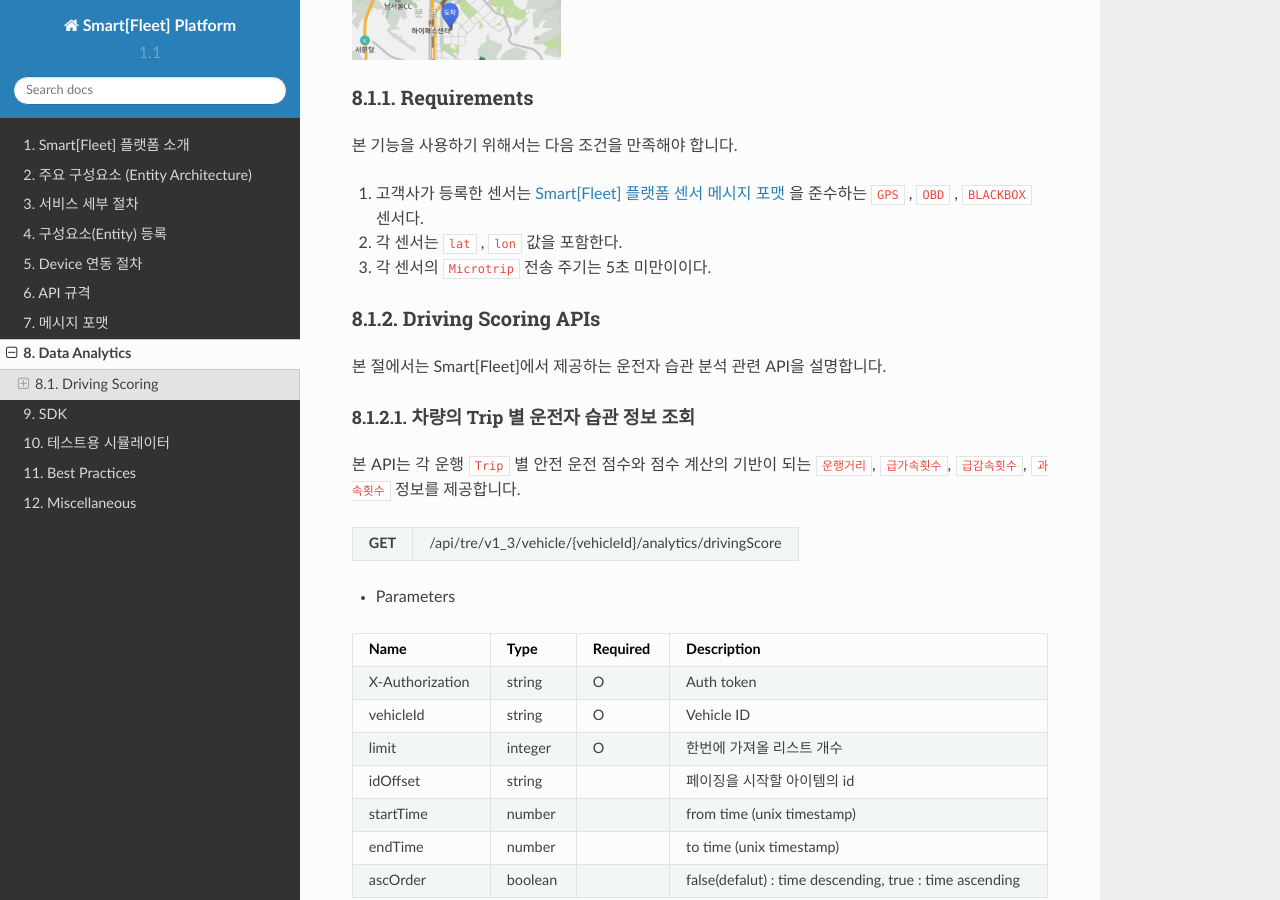
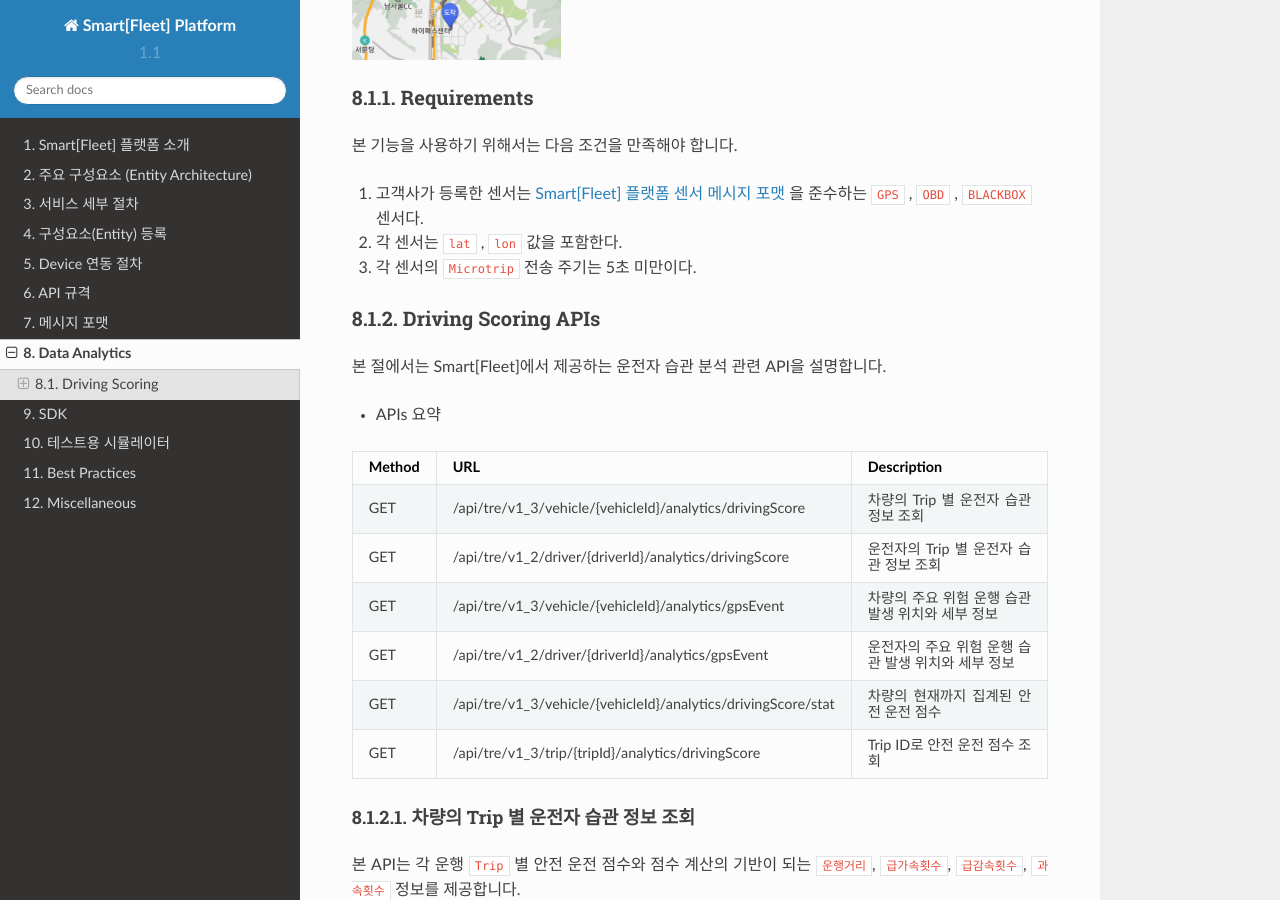
Before and after one commit to skt-smartfleet/web_document, a Sphinx documentation site: the page built from source/dataanalytics.rst, in a window 1280 px wide and 900 px high, scrolled down 1314 px. Built offline with Sphinx 7.4.7 and the Read the Docs theme 2.0.0, drawn with Linux system fonts in a browser that asks for light colours; some of the changed text lies outside the part shown.

Commit message:
APIs 요약 추가

```diff
--- a/source/dataanalytics.rst
+++ b/source/dataanalytics.rst
@@ -42,7 +42,7 @@
 
 1. 고객사가 등록한 센서는 `Smart[Fleet] 플랫폼 센서 메시지 포맷 <http://smart-fleet-docs.readthedocs.io/ko/latest/message/#id6>`__ 을 준수하는 ``GPS`` , ``OBD`` , ``BLACKBOX`` 센서다.
 2. 각 센서는 ``lat`` , ``lon`` 값을 포함한다.
-3. 각 센서의 ``Microtrip`` 전송 주기는 5초 미만이이다.
+3. 각 센서의 ``Microtrip`` 전송 주기는 5초 미만이다.
 
 
 Driving Scoring APIs
@@ -50,6 +50,27 @@
 
 본 절에서는 Smart[Fleet]에서 제공하는 운전자 습관 분석 관련 API을 설명합니다.
 
+- APIs 요약
+
+.. rst-class:: table-width-fix
+.. rst-class:: table-width-full
+.. rst-class:: text-align-justify
+
++---------+----------------------------------------------------------------+----------------------------------------------------------+
+| Method  | URL                                                            | Description                                              |
++=========+================================================================+==========================================================+
+| GET     | /api/tre/v1_3/vehicle/{vehicleId}/analytics/drivingScore       | 차량의 Trip 별 운전자 습관 정보 조회                     |
++---------+----------------------------------------------------------------+----------------------------------------------------------+
+| GET     | /api/tre/v1_2/driver/{driverId}/analytics/drivingScore         | 운전자의 Trip 별 운전자 습관 정보 조회                   |
++---------+----------------------------------------------------------------+----------------------------------------------------------+
+| GET     | /api/tre/v1_3/vehicle/{vehicleId}/analytics/gpsEvent           | 차량의 주요 위험 운행 습관 발생 위치와 세부 정보         |
++---------+----------------------------------------------------------------+----------------------------------------------------------+
+| GET     | /api/tre/v1_2/driver/{driverId}/analytics/gpsEvent             | 운전자의 주요 위험 운행 습관 발생 위치와 세부 정보       |
++---------+----------------------------------------------------------------+----------------------------------------------------------+
+| GET     | /api/tre/v1_3/vehicle/{vehicleId}/analytics/drivingScore/stat  | 차량의 현재까지 집계된 안전 운전 점수                    |
++---------+----------------------------------------------------------------+----------------------------------------------------------+
+| GET     | /api/tre/v1_3/trip/{tripId}/analytics/drivingScore             | Trip ID로 안전 운전 점수 조회                            |
++---------+----------------------------------------------------------------+----------------------------------------------------------+
 
 차량의 Trip 별 운전자 습관 정보 조회
 ^^^^^^^^^^^^^^^^^^^^^^^^^^^^^
@@ -377,7 +398,7 @@
 본 API는 주요 위험 운행 습관 발생 위치와 세부 정보를 제공합니다. 예를 들어 ``급감속`` 위치, ``과속`` 위치, 제한속도, 실제속도 등을 제공합니다.
 
 +------------+----------------------------------------------------------+
-| **GET**    | /api/tre/v1_2/driver/{driverId}/analytics/gpsEvent     |
+| **GET**    | /api/tre/v1_2/driver/{driverId}/analytics/gpsEvent       |
 +------------+----------------------------------------------------------+
 
 - Parameters
```
Also changed, not shown: other parts of source/dataanalytics.rst (+2 -2 lines).
